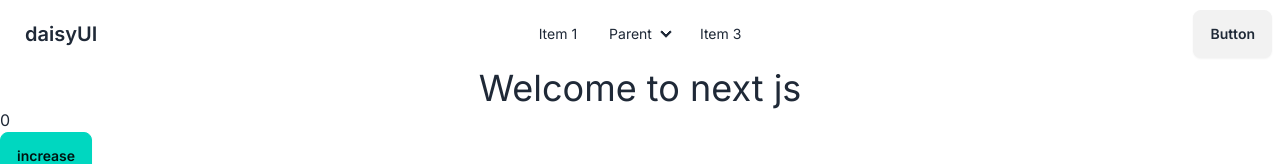
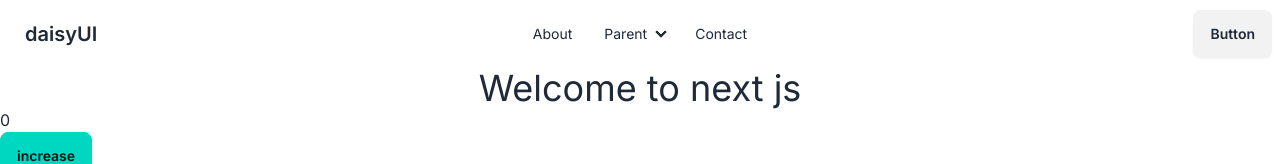
Before and after one commit to oliullah05/Exploring-Next-JS, a Next.js app: page / in a window 1280 px wide. Shown: the top 164 px of the page. Built offline with nearby package versions, Linux system fonts and the light colour scheme.

Commit message:
Navigation With Link Component & Create Built-In Routes

```diff
--- /dev/null
+++ b/src/app/loading.js
@@ -0,0 +1,11 @@
+import React from 'react';
+
+const loading = () => {
+    return (
+        <div className='text-4xl text-center  text-red-300'>
+            this is loding/.................
+        </div>
+    );
+};
+
+export default loading;
--- /dev/null
+++ b/src/app/not-found.js
@@ -0,0 +1,11 @@
+import React from 'react';
+
+const NotFound = () => {
+    return (
+        <div className='text-4xl text-center'>
+          404!!!! PAge  Not Found
+        </div>
+    );
+};
+
+export default NotFound;
--- a/src/components/Shared/Footer/Footer.jsx
+++ b/src/components/Shared/Footer/Footer.jsx
@@ -1,11 +1,13 @@
-"use client"
+
+
+import Link from "next/link";
 
 const Footer = () => {
     return (<>
 <footer className="footer p-10 bg-base-200 text-base-content">
   <nav>
     <h6 className="footer-title">Services</h6>
-    <a target='_blank' href='www.google.com' className="link link-hover">Google</a>
+    <Link target='_blank' href='www.google.com' className="link link-hover">Google</Link>
     <a className="link link-hover">Design</a>
     <a className="link link-hover">Marketing</a>
     <a className="link link-hover">Advertisement</a>
--- a/src/components/Shared/Navbar/Navbar.jsx
+++ b/src/components/Shared/Navbar/Navbar.jsx
@@ -1,3 +1,4 @@
+import Link from 'next/link';
 import React from 'react';
 
 const Navbar = () => {
@@ -24,7 +25,7 @@ const Navbar = () => {
         </div>
         <div className="navbar-center hidden lg:flex">
           <ul className="menu menu-horizontal px-1">
-            <li><a>Item 1</a></li>
+            <li><Link href={"/about"}>About</Link></li>
             <li>
               <details>
                 <summary>Parent</summary>
@@ -34,7 +35,7 @@ const Navbar = () => {
                 </ul>
               </details>
             </li>
-            <li><a>Item 3</a></li>
+            <li><Link href={"/contact"}>Contact</Link></li>
           </ul>
         </div>
         <div className="navbar-end">
```
